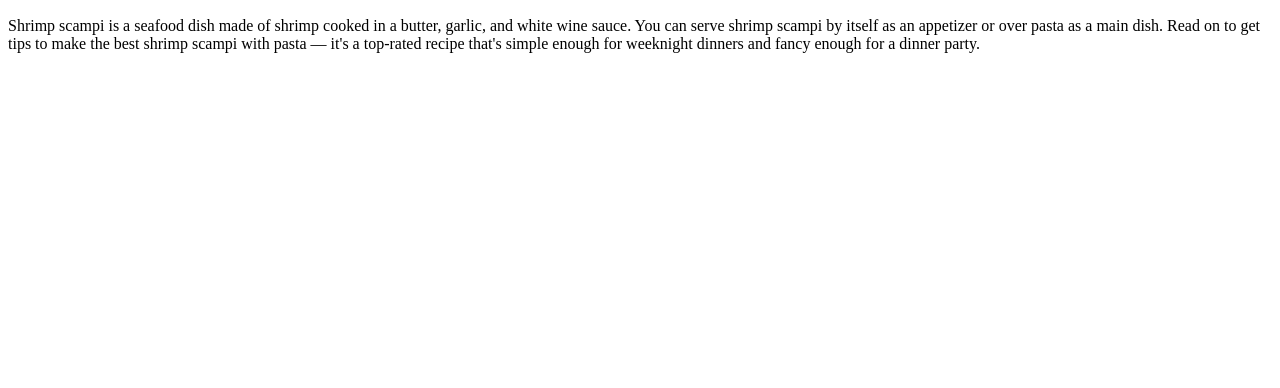
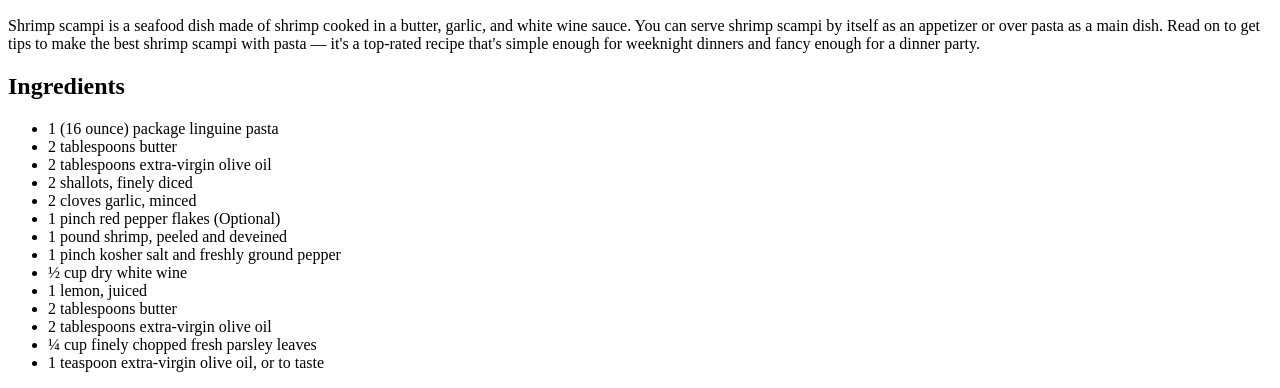
Before and after one commit to mike-mur/odin-recipes, a plain HTML site: page recipes/shrimp-scampi.html in a window 1280 px wide. Shown: the part 434-822 px from the top of the page. Before the commit the page ends 800 px from the top, so only its background shows below. Drawn offline with Linux system fonts and the light colour scheme.

Commit message:
Add ingredients in unordered list

```diff
--- a/recipes/shrimp-scampi.html
+++ b/recipes/shrimp-scampi.html
@@ -14,5 +14,25 @@
     <p>
         Shrimp scampi is a seafood dish made of shrimp cooked in a butter, garlic, and white wine sauce. You can serve shrimp scampi by itself as an appetizer or over pasta as a main dish. Read on to get tips to make the best shrimp scampi with pasta — it's a top-rated recipe that's simple enough for weeknight dinners and fancy enough for a dinner party.
     </p>
+
+    <h2>Ingredients</h2>
+
+    <ul>
+        <li>1 (16 ounce) package linguine pasta</li>
+        <li>2 tablespoons butter</li>
+        <li>2 tablespoons extra-virgin olive oil</li>
+        <li>2 shallots, finely diced</li>
+        <li>2 cloves garlic, minced</li>
+        <li>1 pinch red pepper flakes (Optional)</li>
+        <li>1 pound shrimp, peeled and deveined</li>
+        <li>1 pinch kosher salt and freshly ground pepper</li>
+        <li>½ cup dry white wine</li>
+        <li>1 lemon, juiced</li>
+        <li>2 tablespoons butter</li>
+        <li>2 tablespoons extra-virgin olive oil</li>
+        <li>¼ cup finely chopped fresh parsley leaves</li>
+        <li>1 teaspoon extra-virgin olive oil, or to taste</li>
+    </ul>
+
 </body>
 </html>
```
